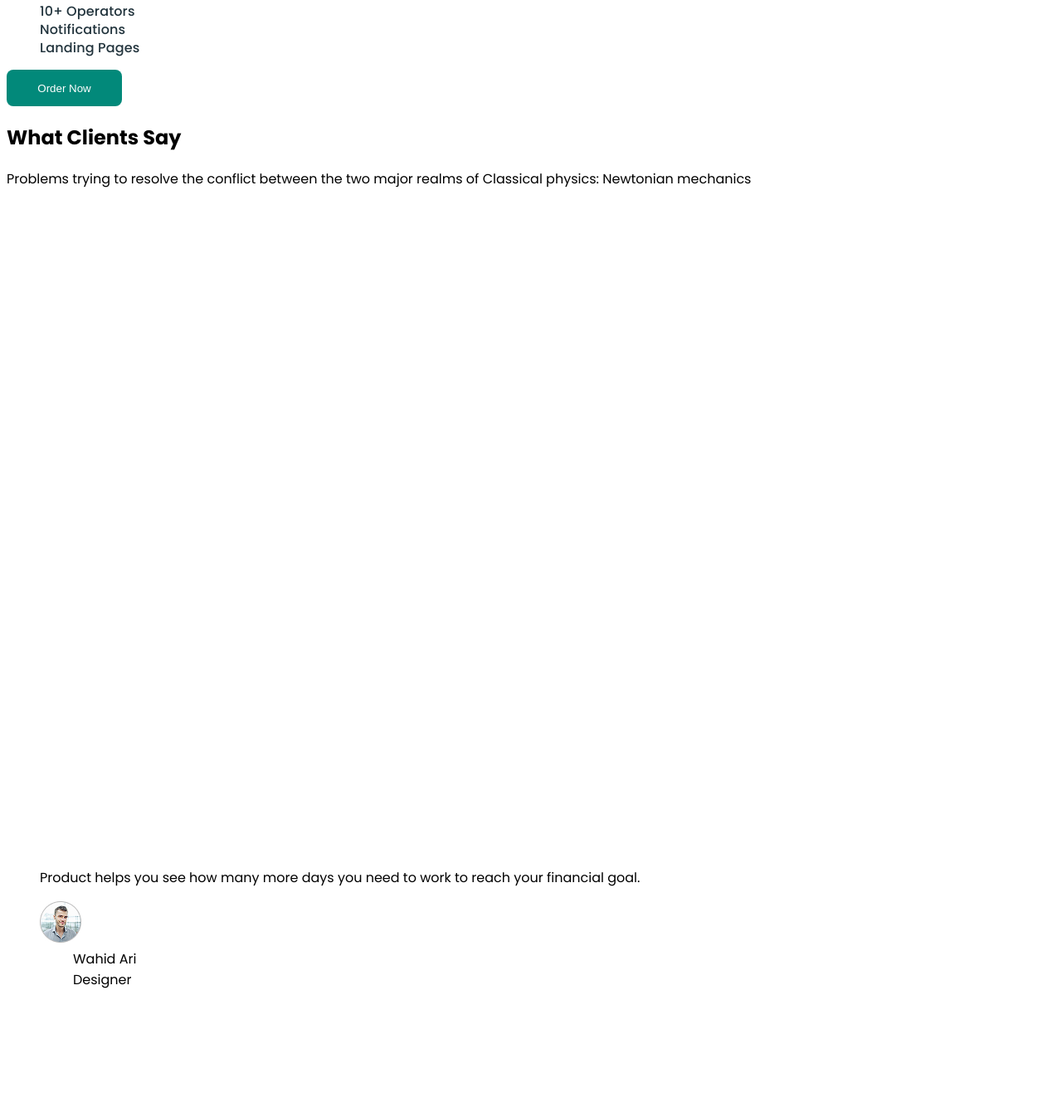
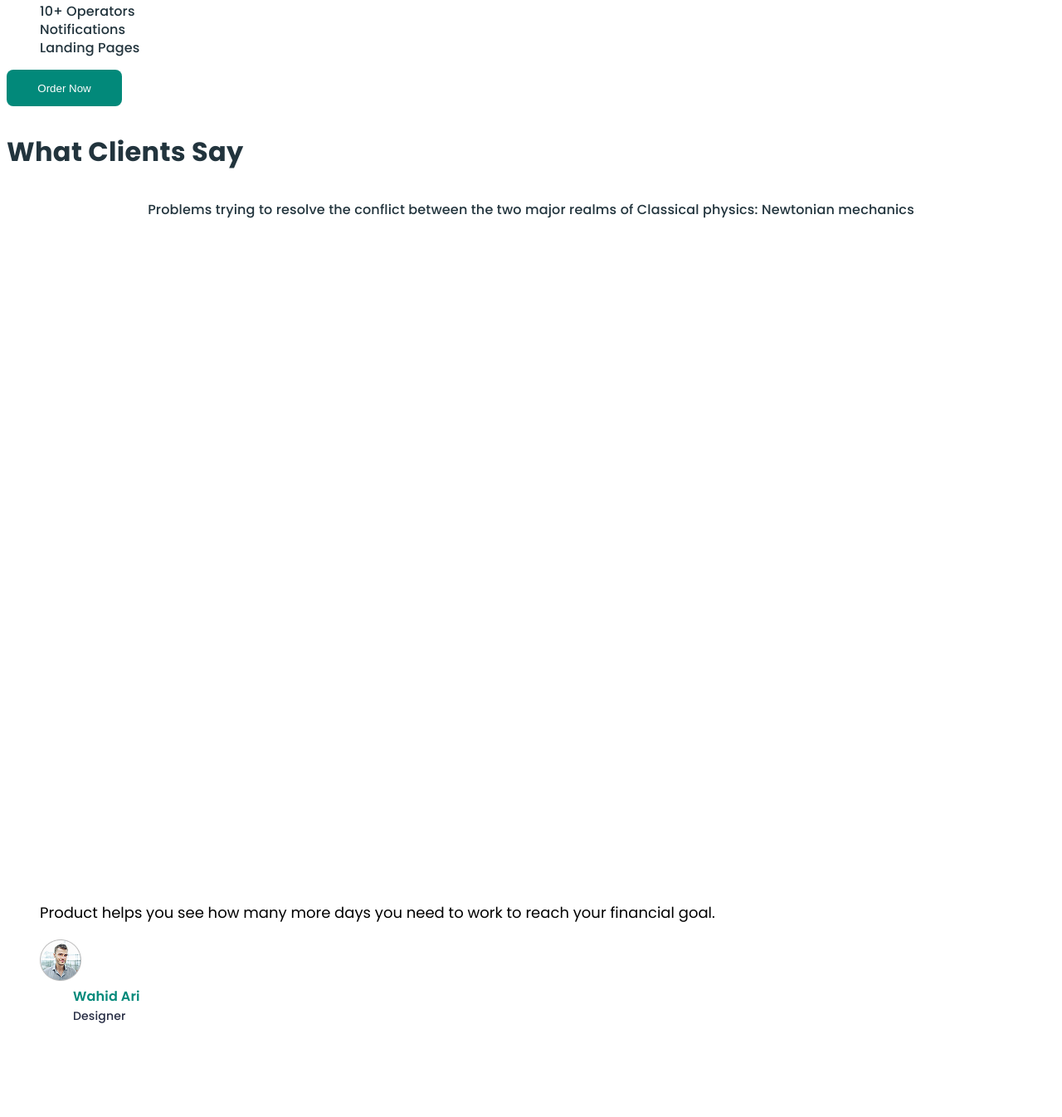
Before and after one commit to dlehkun/19-fs-blended-1-2-2nd, a plain HTML site: page index.html in a window 1280 px wide. Shown: the part 8375-9721 px from the top of the page at 83% size. Drawn offline with Linux system fonts and the light colour scheme.

Commit message:
fixed mistakes and didclients say section

```diff
--- a/css/styles.css
+++ b/css/styles.css
@@ -1,4 +1,10 @@
 /*  BASE STYLES */
+
+*,
+*::before,
+*::after {
+  box-sizing: border-box;
+}
 
 :root {
   --accent-color: #02897a;
@@ -351,3 +357,46 @@ header a {
   height: 44px;
   background-color: var(--accent-color);
 }
+
+/* SLIENTS SAY */
+
+.title-cliets-say-sectoin {
+  color: var(--main-color);
+  font-weight: 700;
+  font-size: 32px;
+  line-height: 178%;
+  letter-spacing: 0.01em;
+}
+
+.text-cliets-say-section {
+  color: var(--main-color);
+  font-weight: 500;
+  font-size: 16px;
+  line-height: 175%;
+  letter-spacing: 0.01em;
+  text-align: center;
+}
+
+.text-comment {
+  font-weight: 400;
+  font-size: 16px;
+  line-height: 175%;
+  letter-spacing: 0.01em;
+  color: #737373;
+}
+
+.user-name {
+  color: var(--accent-color);
+  font-weight: 600;
+  font-size: 16px;
+  line-height: 150%;
+  letter-spacing: 0.01em;
+}
+
+.profession {
+  font-weight: 500;
+  font-size: 14px;
+  line-height: 171%;
+  letter-spacing: 0.01em;
+  color: #252b42;
+}
--- a/index.html
+++ b/index.html
@@ -379,12 +379,13 @@
           <p class="dollar-sign">&#36;</p>
           <p class="month">Per / month</p>
           <ul class="explain-price-items">
-
             <li>Only 2 Operators</li>
             <li>Notifications</li>
             <li>Landing Pages</li>
           </ul>
-          <button type="button" class="btn btn-price-order-now">Order Now</button>
+          <button type="button" class="btn btn-price-order-now">
+            Order Now
+          </button>
         </div>
 
         <div class="price ce=ards">
@@ -394,12 +395,13 @@
           <p class="dollar-sign">&#36;</p>
           <p class="month">Per / month</p>
           <ul class="explain-price-items">
-
             <li>5+ Operators</li>
             <li>Notifications</li>
             <li>Landing Pages</li>
           </ul>
-          <button type="button" class="btn btn-price-order-now">Order Now</button>
+          <button type="button" class="btn btn-price-order-now">
+            Order Now
+          </button>
         </div>
 
         <div class="price ce=ards">
@@ -409,26 +411,27 @@
           <p class="dollar-sign">&#36;</p>
           <p class="month">Per / month</p>
           <ul class="explain-price-items">
-
             <li>10+ Operators</li>
             <li>Notifications</li>
             <li>Landing Pages</li>
           </ul>
-          <button type="button" class="btn btn-price-order-now">Order Now</button>
+          <button type="button" class="btn btn-price-order-now">
+            Order Now
+          </button>
+        </div>
       </section>
-        </div>
 
       <!-- #endregion Price -->
 
       <!-- #region Clients say -->
-      <section>
-        <h2>What Clients Say</h2>
-        <p>
+      <section class="section cliets-say-section">
+        <h2 class="section-title title-cliets-say-sectoin">What Clients Say</h2>
+        <p class="text text-cliets-say-section">
           Problems trying to resolve the conflict between the two major realms
           of Classical physics: Newtonian mechanics
         </p>
         <ul>
-          <li>
+          <li class="user-card">
             <ul>
               <li>
                 <svg></svg>
@@ -446,17 +449,17 @@
                 <svg></svg>
               </li>
             </ul>
-            <p>
+            <p class="text comment">
               Product helps you see how many more days you need to work to reach
               your financial goal.
             </p>
             <img src="./images/young-girl.jpg" alt="young girl" />
             <ul>
-              <li>Wahid Ari</li>
-              <li>Designer</li>
+              <li class="user-name">Wahid Ari</li>
+              <li class="profession">Designer</li>
             </ul>
           </li>
-          <li>
+          <li class="user-card">
             <ul>
               <li>
                 <svg></svg>
@@ -474,17 +477,17 @@
                 <svg></svg>
               </li>
             </ul>
-            <p>
+            <p class="text comment">
               Product helps you see how many more days you need to work to reach
               your financial goal.
             </p>
             <img src="./images/young-boy.jpg" alt="young boy" />
             <ul>
-              <li>Wahid Ari</li>
-              <li>Designer</li>
+              <li class="user-name">Wahid Ari</li>
+              <li class="profession">Designer</li>
             </ul>
           </li>
-          <li>
+          <li class="user-card">
             <ul>
               <li>
                 <svg></svg>
@@ -502,23 +505,23 @@
                 <svg></svg>
               </li>
             </ul>
-            <p>
+            <p class="text comment">
               Product helps you see how many more days you need to work to reach
               your financial goal.
             </p>
             <img src="./images/man.jpg" alt="man" />
             <ul>
-              <li>Wahid Ari</li>
-              <li>Designer</li>
+              <li class="user-name">Wahid Ari</li>
+              <li class="profession">Designer</li>
             </ul>
           </li>
         </ul>
 
-        <div>
+        <!-- <div>
           <h2></h2>
           <img src="./images/graphics.jpg" alt="graphics" />
           <button type="button">Get This</button>
-        </div>
+        </div> -->
       </section>
 
       <!-- #endregion Clients say -->
```
Lines whose indentation alone changed are shown as unchanged.
